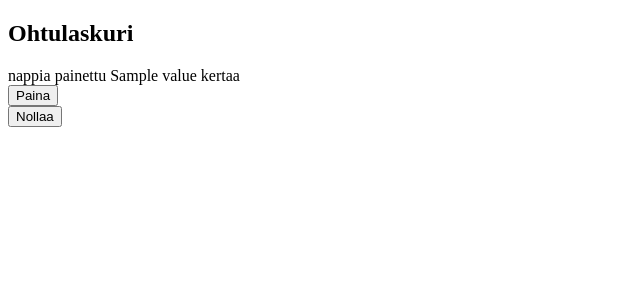
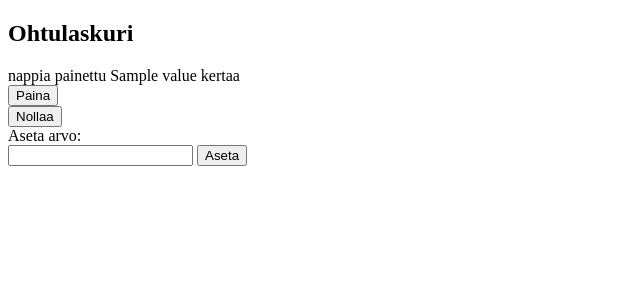
Before and after one commit to ladtopi/ohtuwebcounter, a Flask app: template src/templates/index.html in a window 1280 px wide. Shown: the top 300 px of the page, without its empty margins (0-640 px from the left). Run offline with Flask 3, Linux system fonts and the light colour scheme; the template is opened without the code that fills it: most values are stand-ins (such as "Sample title", 1, 10 or a date in 2020).

Commit message:
add option to set counter to arbitrary value

```diff
--- a/src/app.py
+++ b/src/app.py
@@ -1,4 +1,4 @@
-from flask import Flask, redirect, render_template
+from flask import Flask, redirect, render_template, request
 from counter import Counter
 
 app = Flask(__name__)
@@ -20,3 +20,9 @@ def increment():
 def reset():
     cnt.reset()
     return redirect("/")
+
+
+@app.route("/set", methods=["POST"])
+def set():
+    cnt.value = int(request.form["value"])
+    return redirect("/")
--- a/src/templates/index.html
+++ b/src/templates/index.html
@@ -13,5 +13,10 @@
   <form action="/reset" method="POST">
     <input type="submit" value="Nollaa">
   </form>
+  <div>Aseta arvo:</div>
+  <form action="/set" method="POST">
+    <input type="number" name="value">
+    <input type="submit" value="Aseta">
+  </form>
 </body>
 </html>
```
